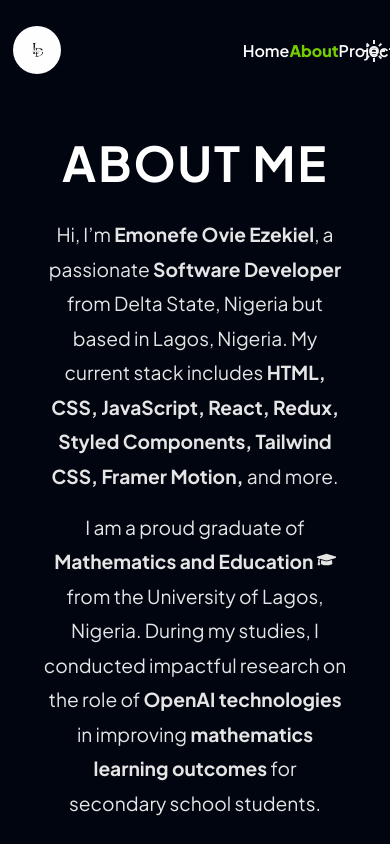
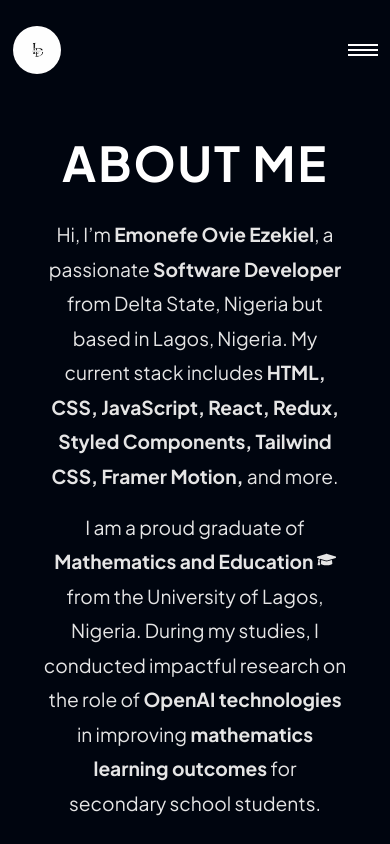
Before and after one commit to ovie012/legend, a React (Vite) app: page /About in a window 390 px wide. Shown: the top 844 px of the page. Built offline with nearby package versions, Linux system fonts and the light colour scheme.

Commit message:
mobile nav added

```diff
--- a/src/App.css
+++ b/src/App.css
@@ -117,10 +117,10 @@ header.scrolled {
 
 .logo:hover {
   border: 1.5px solid #90FF00;
-  animation: border-swirl 30s infinite ease-in-out 0.3s;
+  /* animation: border-swirl 30s infinite ease-in-out 0.3s; */
 }
 
-@keyframes border-swirl {
+/* @keyframes border-swirl {
   0%{
       border-top-right-radius: 130px;
       border-bottom-left-radius: 130px;
@@ -269,9 +269,14 @@ header.scrolled {
       border-bottom-right-radius: 130px;
       border-top-left-radius: 130px;
   }
+} */
+
+span.click,
+.mobile-nav-container {
+  display: none;
 }
 
-header nav {
+header nav.desktop-nav {
   display: flex;
   align-items: center;
   justify-content: space-between;
@@ -327,6 +332,156 @@ header nav h3:hover,
 
   99% {
     rotate: 0deg;
+  }
+}
+
+@media only screen and (max-width: 800px) {
+  span.click {
+    display: block;
+    width: 30px;
+    height: 2px;
+    background: #fff;
+    position: relative;
+    transition: 0.3s ease-in-out;
+    z-index: 20;
+  }
+
+  span.click::before,
+  span.click::after {
+    content: "";
+    position: absolute;
+    width: 30px;
+    height: 2px;
+    background: #fff;
+    transition: 0.3s ease-in-out;
+    z-index: 20;
+  }
+
+  .container.light-mode span.click,
+  .container.light-mode span.click::before,
+  .container.light-mode span.click::after {
+    background: #00050F;
+  }
+
+  span.click::before {
+    bottom: 5px;
+  }
+
+  span.click::after {
+    top: 5px;
+  }
+
+  span.click.close,
+  .container.light-mode span.click.close {
+    background: transparent;
+  }
+
+  span.click.close::before {
+    transform: rotate(-135deg);
+    bottom: 0;
+  }
+
+  span.click.close::after {
+    transform: rotate(135deg);
+    top: 0;
+  }
+
+  .mobile-nav-container {
+    display: block;
+    background: hsla(0, 0%, 0%, 0.5);
+    position: fixed;
+    top: -110%;
+    left: 0;
+    width: 100%;
+    height: 100%;
+    display: flex;
+    justify-content: center;
+    transition: 0.3s ease-in-out;
+  }
+
+  .mobile-nav-container.open {
+    top: 0;
+  }
+
+  .mobile-nav {
+    background: #f4f7fd;
+    width: 40%;
+    height: 400px;
+    margin-top: 10%;
+    display: flex;
+    flex-direction: column;
+    align-items: center;
+    gap: 30px;
+    padding: 5% 2%;
+    border-radius: 5px;
+    box-shadow: 2px 2px 20px 5px rgba(0, 0, 0, 0.2);
+    color: #00050F;
+  }
+
+  .mobile-nav h3 {
+    color: #00050F;
+    font-size: 1.3rem;
+  }
+
+  /* .container.light-mode .mobile-nav {
+    background: #949494;
+    color: #F4F7FD;
+    transition: 0.3s ease-in-out;
+  }
+
+  .container.light-mode .mobile-nav h3 {
+    color: #F4F7FD;
+  } */
+
+  .change-mode {
+    margin-top: 10%;
+    display: flex;
+    gap: 5px;
+    align-items: center;
+    justify-content: space-between;
+  }
+
+  .change-mode span {
+    display: block;
+    width: 30px;
+    height: 15px;
+    background: #00050F;
+    border-radius: 20px;
+    position: relative;
+    transition: 0.3s ease-in-out;
+  }
+
+  .change-mode span::before {
+    content: "";
+    background: #f4f7fd;
+    width: 10px;
+    height: 10px;
+    border-radius: 50%;
+    position: absolute;
+    top: 2.5px;
+    left: 2.5px;
+    transition: 0.3s ease-in-out;
+  }
+
+  /* .container.light-mode .change-mode span {
+    background: #f4f7fd;
+  } */
+
+  .container.light-mode .change-mode span::before {
+    left: 17.5px;
+    /* background: #949494; */
+  }
+
+  header nav.desktop-nav,
+  .light-dark-mode {
+    display: none;
+  }
+}
+
+@media only screen and (max-width: 500px) {
+  .mobile-nav {
+    width: 70%;
+    margin-top: 20%;
   }
 }
 
--- a/src/AppProvider.jsx
+++ b/src/AppProvider.jsx
@@ -17,6 +17,7 @@ export function AppProvider({ children }) {
     });
     const [animationKey, setAnimationKey] = useState(0);
     const [remainingFacts, setRemainingFacts] = useState([]);
+    const [mobileNav, setMobileNav] = useState(false);
 
     const handleFunFacts = () => {
       let updatedFacts = remainingFacts.length > 0 ? remainingFacts : [...funFacts];
@@ -567,6 +568,8 @@ export function AppProvider({ children }) {
         skills,
         animationKey,
         handleFunFacts,
+        mobileNav,
+        setMobileNav
     }}>
         {children}
     </AppContext.Provider>
--- a/src/components/Header.jsx
+++ b/src/components/Header.jsx
@@ -1,9 +1,10 @@
 import React, { useEffect, useState, useContext } from 'react';
 import { AppContext } from '../AppProvider';
 import { Link, NavLink, useLocation } from 'react-router-dom';
+import { FaSun, FaMoon } from "react-icons/fa";
 
 function Header() {
-    const { lightMode, setLightMode, scrollToTop } = useContext(AppContext);
+    const { lightMode, setLightMode, scrollToTop, mobileNav, setMobileNav } = useContext(AppContext);
     const [isScrolled, setIsScrolled] = useState(false);
 
 
@@ -25,8 +26,29 @@ function Header() {
             <Link to='/' onClick={scrollToTop} >
                 <img src="/legend-logo.jpg" alt="logo" className="logo" />
             </Link>
-            {/* <span className='click'></span> // use for mobile */}
-            <nav>
+            <span className={`click ${mobileNav ? 'close' : ''}`} onClick={() => { setMobileNav(!mobileNav); }}></span>
+            <div className={`mobile-nav-container ${mobileNav ? 'open' : ''}`}>
+                <nav className='mobile-nav'>
+                    <h3>
+                        <NavLink to='/' onClick={() => { scrollToTop(); setMobileNav(false); }} >home</NavLink>
+                    </h3>
+                    <h3>
+                        <NavLink to='/About' onClick={() => { scrollToTop(); setMobileNav(false); }} >about</NavLink>
+                    </h3>
+                    <h3>
+                        <NavLink to='/Projects' onClick={() => { scrollToTop(); setMobileNav(false); }} >projects</NavLink>
+                    </h3>
+                    <h3>
+                        <NavLink to='/Contact' onClick={() => { scrollToTop(); setMobileNav(false); }} >contact</NavLink>
+                    </h3>
+                    <div className="change-mode" onClick={() => {setLightMode(!lightMode)}}>
+                        <FaMoon />
+                        <span></span>
+                        <FaSun />
+                    </div>
+                </nav>
+            </div>
+            <nav className='desktop-nav'>
                 <h3>
                     <NavLink to='/' onClick={scrollToTop} >home</NavLink>
                 </h3>
```
